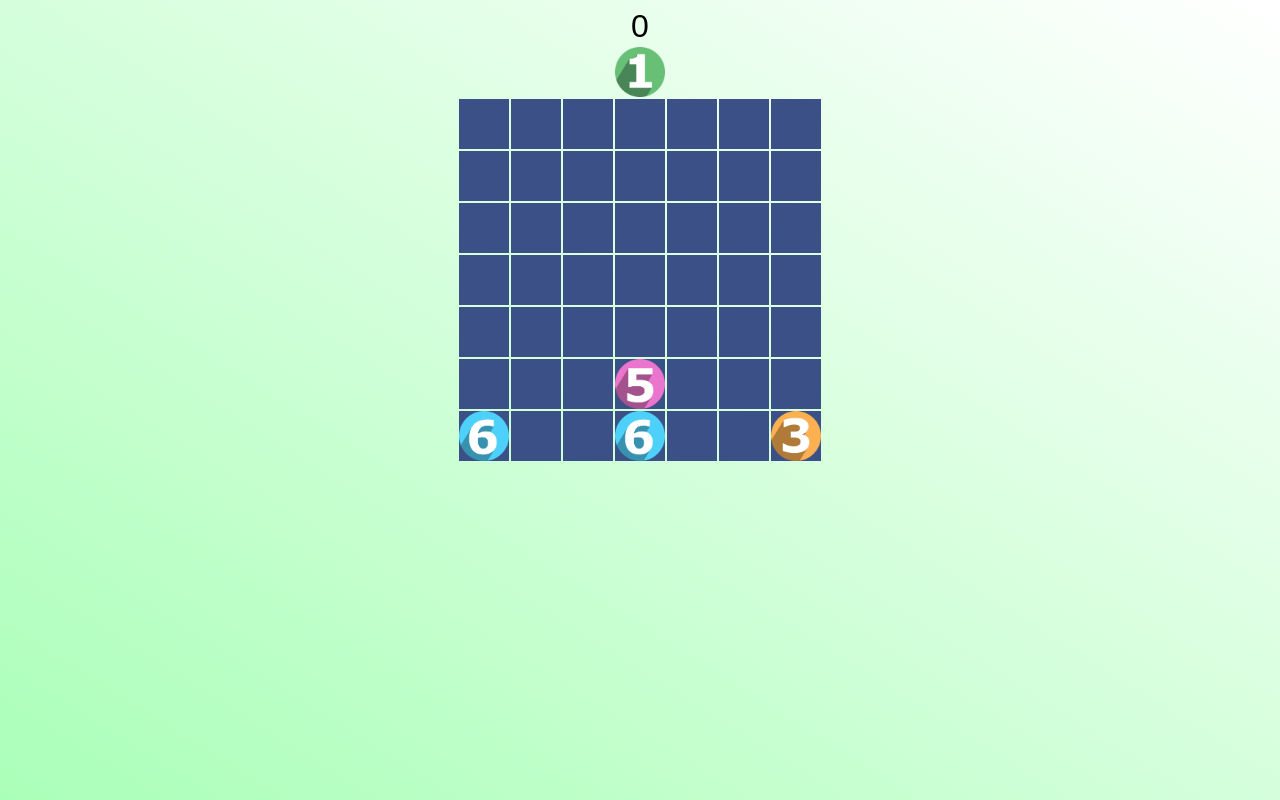
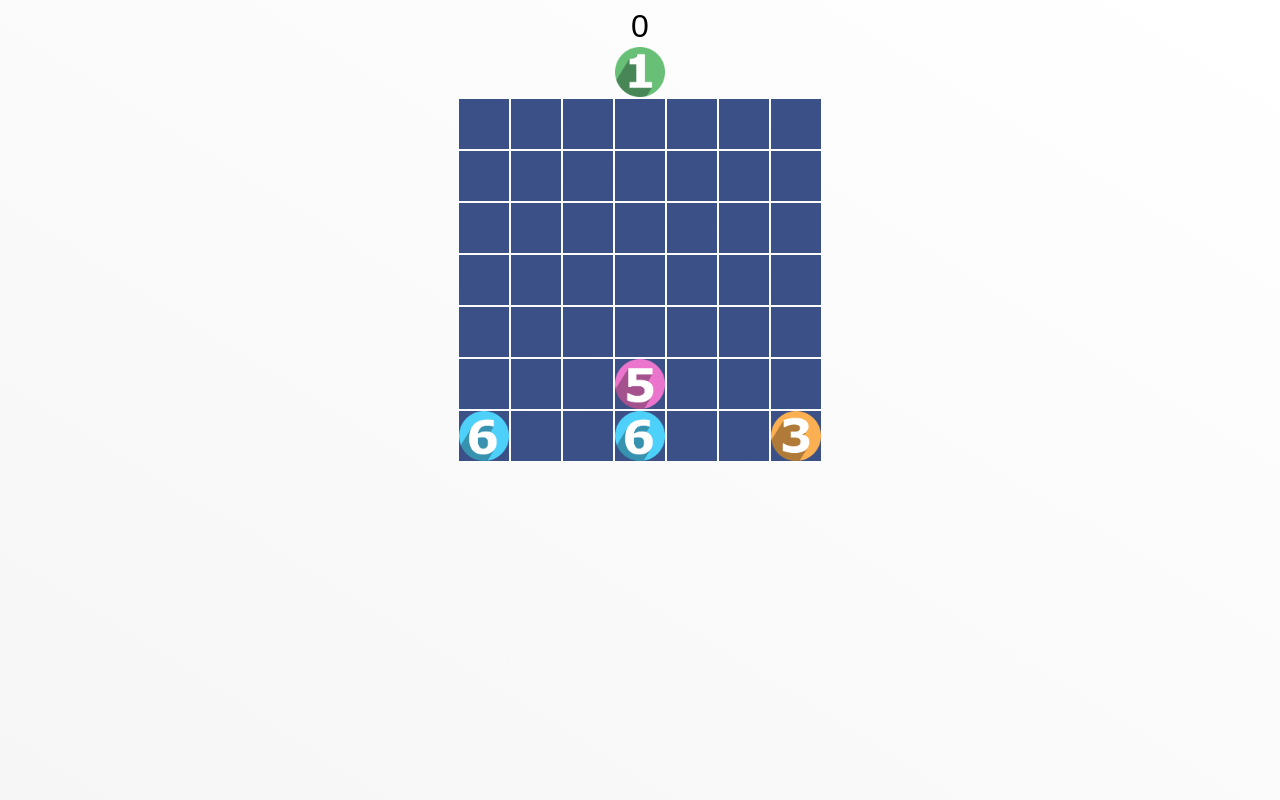
Before and after one commit to oddlord/html5-js-drop7, a plain HTML site: page index.html in a window 1280 px wide. Drawn offline with Linux system fonts and the light colour scheme.

Commit message:
Changing background

```diff
--- a/css/drop7.css
+++ b/css/drop7.css
@@ -1,5 +1,5 @@
 body {
-  background: linear-gradient(to top right, #aaffb8, white);
+  background: linear-gradient(to top right, #95bad7, white);
   color: #000;
   font-family: sans-serif;
   font-size: 2em;
--- a/js/drop7.js
+++ b/js/drop7.js
@@ -1,9 +1,18 @@
+const body = document.body;
 const canvas = document.getElementById('d7-canvas');
 const context = canvas.getContext('2d');
 
 const cellWidth = 50;
 const cellPadding = 2;
 const cellColor = '#3A5086';
+
+const backgroundColors = [
+  '#95bad7',
+  '#afd8b6',
+  '#f6f6f6',
+  '#eaa3a9',
+  '#f5cfa0'
+];
 
 const solidValue = 200;
 const crackedValue = 100;
@@ -251,6 +260,13 @@ function getRandomPiece(onlyNumbers){
 }
 
 function nextPieceReset(){
+  let backgroundColor;
+  do {
+    backgroundColor = backgroundColors[randomIntFromInterval(0, backgroundColors.length-1)];
+  } while (backgroundColor === lastBackground);
+  lastBackground = backgroundColor;
+  body.style.background = 'linear-gradient(to top right, ' + backgroundColor + ', white)';
+
   nextPiece.col = 4;
   nextPiece.value = getRandomPiece(false);
 
@@ -308,6 +324,8 @@ const nextPiece = {
   value: 1
 }
 
+let lastBackground = '#fff';
+
 const images = [];
 let loadedImages = 0;
 loadImages();
```
